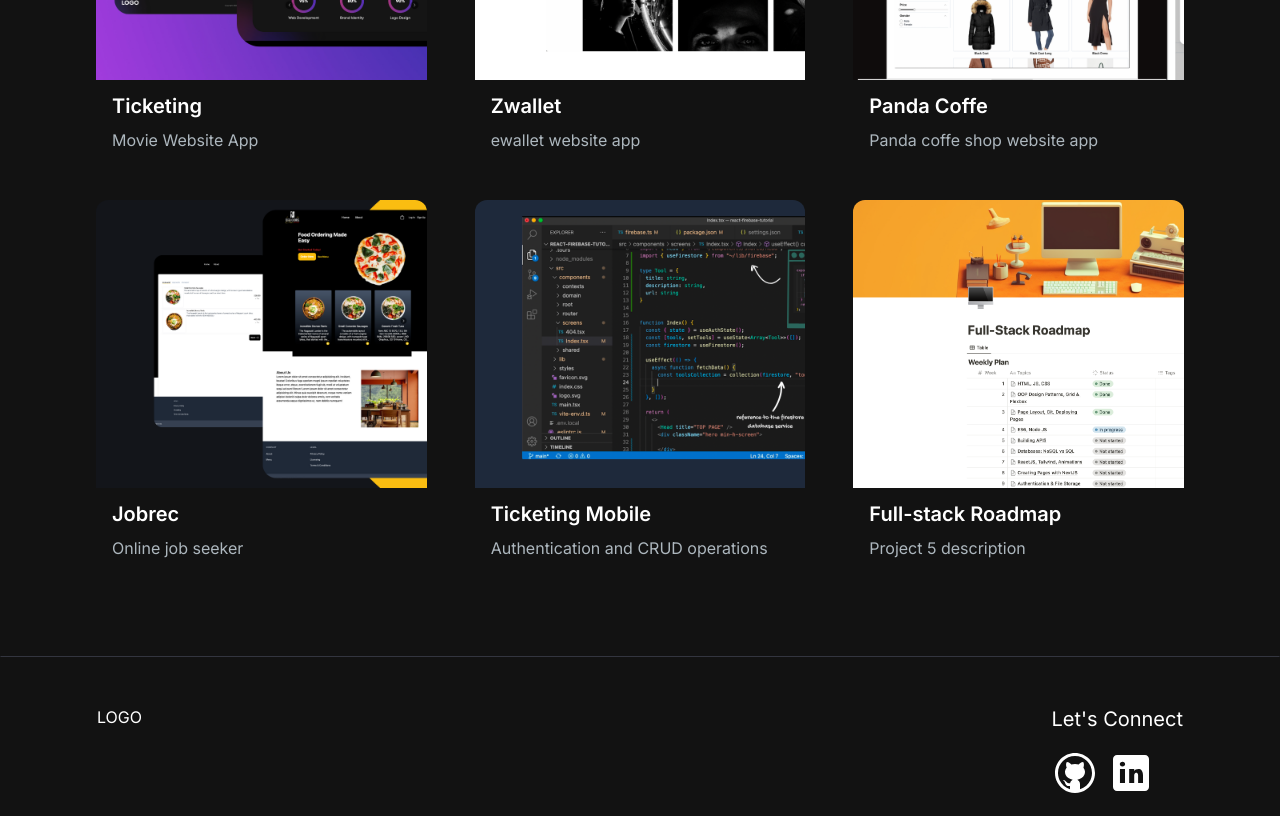
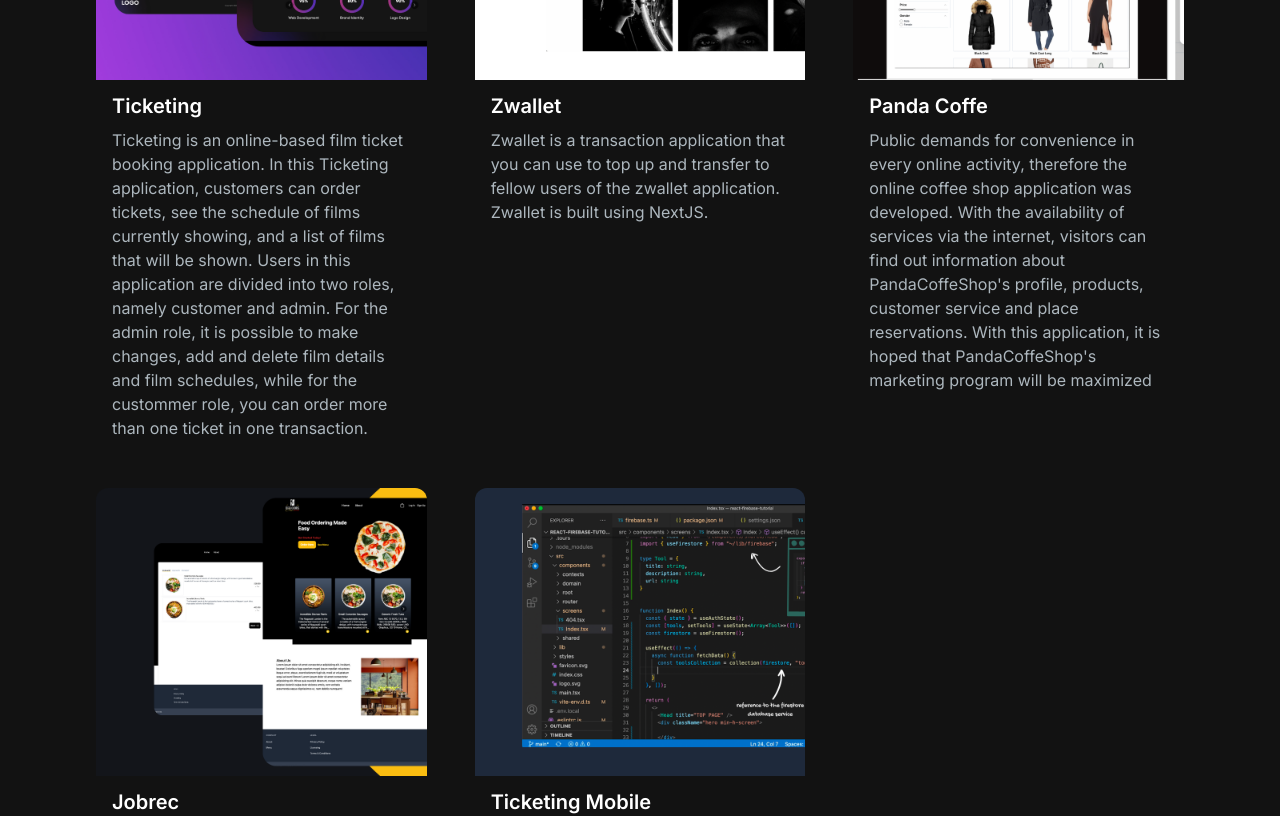
Before and after one commit to AzizImastara/imastara.com, a Next.js app: page / in a window 1280 px wide. Shown: the part 1760-2576 px from the top of the page. Built offline with nearby package versions, Linux system fonts and the light colour scheme.

Commit message:
add project description

```diff
--- a/src/app/components/ProjectsSection.jsx
+++ b/src/app/components/ProjectsSection.jsx
@@ -8,56 +8,53 @@
   {
     id: 1,
     title: "Ticketing",
-    description: "Movie Website App",
+    description:
+      "Ticketing is an online-based film ticket booking application. In this Ticketing application, customers can order tickets, see the schedule of films currently showing, and a list of films that will be shown. Users in this application are divided into two roles, namely customer and admin. For the admin role, it is possible to make changes, add and delete film details and film schedules, while for the custommer role, you can order more than one ticket in one transaction.",
     image: "/images/projects/1.png",
     tag: ["All", "Web"],
     gitUrl: "https://github.com/AzizImastara/fe-tiketingapi",
-    previewUrl: "/",
+    previewUrl: "https://ticketings.netlify.app/",
   },
   {
     id: 2,
     title: "Zwallet",
-    description: "ewallet website app",
+    description:
+      "Zwallet is a transaction application that you can use to top up and transfer to fellow users of the zwallet application. Zwallet is built using NextJS.",
     image: "/images/projects/2.png",
     tag: ["All", "Web"],
     gitUrl: "https://github.com/AzizImastara/zwallet-next",
-    previewUrl: "/",
+    previewUrl: "https://zwallet-next.netlify.app/",
   },
   {
     id: 3,
     title: "Panda Coffe",
-    description: "Panda coffe shop website app",
+    description:
+      "Public demands for convenience in every online activity, therefore the online coffee shop application was developed. With the availability of services via the internet, visitors can find out information about PandaCoffeShop's profile, products, customer service and place reservations. With this application, it is hoped that PandaCoffeShop's marketing program will be maximized",
     image: "/images/projects/3.png",
     tag: ["All", "Web"],
     gitUrl: "https://github.com/justrinoo/pandaCoffee-frontend",
-    previewUrl: "/",
+    previewUrl: "https://panda-coffee-cip8cj9bf-riyaraa.vercel.app/",
   },
   {
     id: 4,
     title: "Jobrec",
-    description: "Online job seeker",
+    description:
+      "JobRec is an online job application application that aims to make it easier for applicants to find work and make it easier for recruiters to find applicants. The way this application works is that applicants can share their CV, portfolio or work experience in this application so that recruiters can see the applicant's CV or portfolio as well as the applicant's personal data, making it easier for recruiters to contact applicants.",
     image: "/images/projects/4.png",
-    tag: ["All", "Mobile"],
+    tag: ["All", "Web"],
     gitUrl: "https://github.com/fajriputra/frontend-jobrec",
-    previewUrl: "/",
+    previewUrl: "https://search-jobrect.netlify.app/",
   },
   {
     id: 5,
     title: "Ticketing Mobile",
-    description: "Authentication and CRUD operations",
+    description:
+      "Ticketing is an online-based film ticket booking application. In this Ticketing application, customers can order tickets, see the schedule of films currently showing, and a list of films that will be shown. Users in this application are divided into two roles, namely customer and admin. For the admin role, it is possible to make changes, add and delete film details and film schedules, while for the custommer role, you can order more than one ticket in one transaction.",
     image: "/images/projects/5.png",
-    tag: ["All", "Web"],
+    tag: ["All", "Mobile"],
     gitUrl: "https://github.com/AzizImastara/tiketing-native",
-    previewUrl: "/",
-  },
-  {
-    id: 6,
-    title: "Full-stack Roadmap",
-    description: "Project 5 description",
-    image: "/images/projects/6.png",
-    tag: ["All", "Web"],
-    gitUrl: "/",
-    previewUrl: "/",
+    previewUrl:
+      "https://drive.google.com/file/d/1Np1izsVjtyjnx_DxaXi5WbByyw0n1JLE/view",
   },
 ];
 
```
